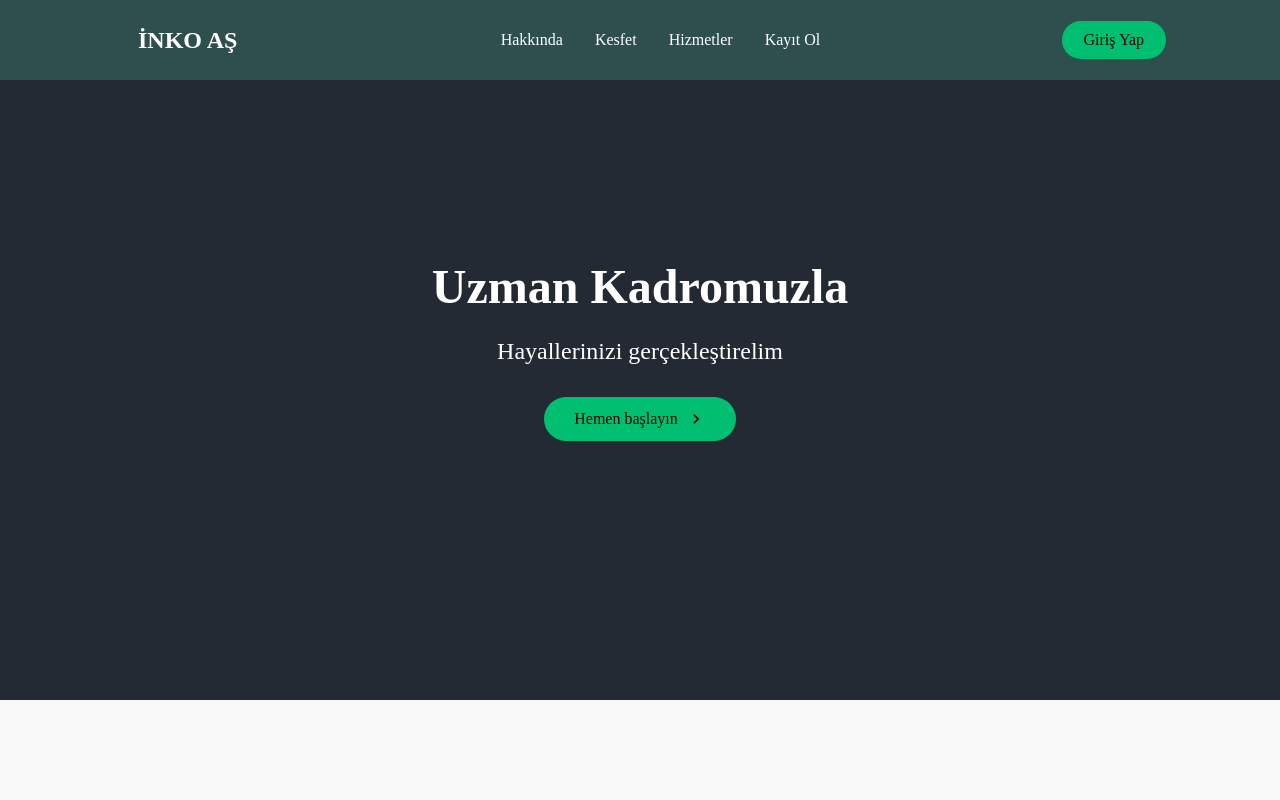
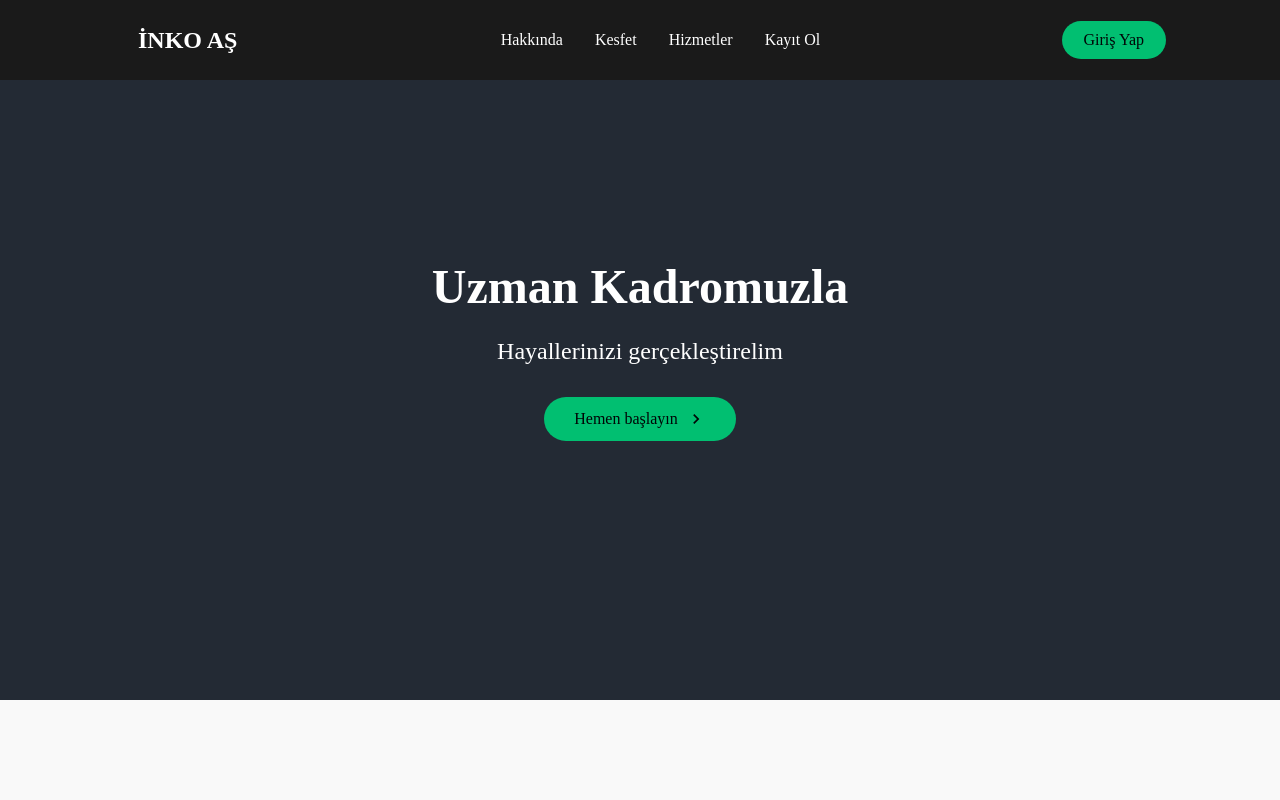
Before and after one commit to alibarangunduz/realestateinko, a React (Create React App) app: page / in a window 1280 px wide. Shown: the top 800 px of the page. Built offline with nearby package versions, Linux system fonts and the light colour scheme; a web font is replaced by a local one.

Commit message:
changed navbar default color

```diff
--- a/package.json
+++ b/package.json
@@ -9,6 +9,7 @@
     "@testing-library/user-event": "^12.6.3",
     "node-modules": "^1.0.1",
     "react": "^17.0.1",
+    "react-back-to-top-button": "0.0.14",
     "react-dom": "^17.0.1",
     "react-icons": "^4.1.0",
     "react-router-dom": "^5.2.0",
--- a/src/components/Navbar/NavbarElements.js
+++ b/src/components/Navbar/NavbarElements.js
@@ -69,10 +69,6 @@ export const NavMenu = styled.ul`
 
 export const NavItem = styled.li`
   height: 80px;
-  &:hover {
-    transform: scale(1.02);
-    transition: all 0.2s ease-in-out;
-  }
 `;
 
 export const NavLinks = styled(LinkS)`
--- a/src/components/Navbar/index.js
+++ b/src/components/Navbar/index.js
@@ -29,10 +29,11 @@ const Navbar = ({ toggle }) => {
   const toggleHome = () => {
     scroll.scrollToTop();
   };
+
   return (
     <>
       <IconContext.Provider value={{ color: "#fff" }}>
-        <Nav style={{ background: scrollNav ? "#000" : "#2F4F4F" }}>
+        <Nav style={{ background: scrollNav ? "#000" : "#1a1a1a" }}>
           <NavbarContainer>
             <NavLogo to="/" onClick={toggleHome}>
               İNKO AŞ
```
Also changed, not shown: src/components/InfoSection/index.js (+45 -13 lines), 1 other file (tests, documents, lock files or other folders).
